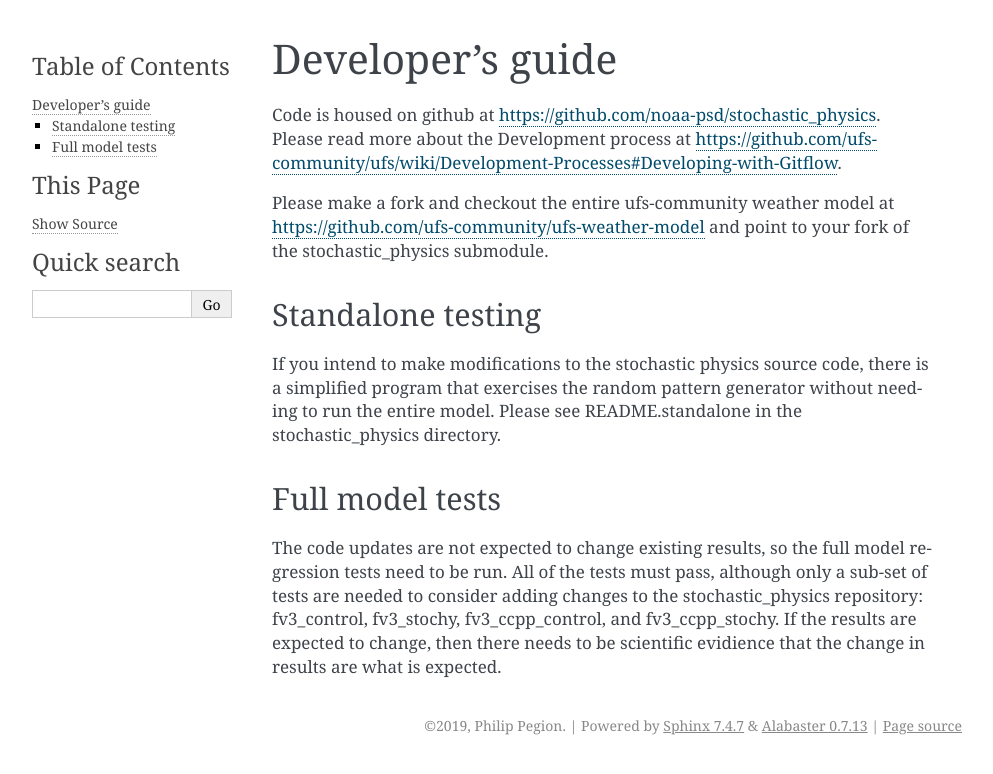
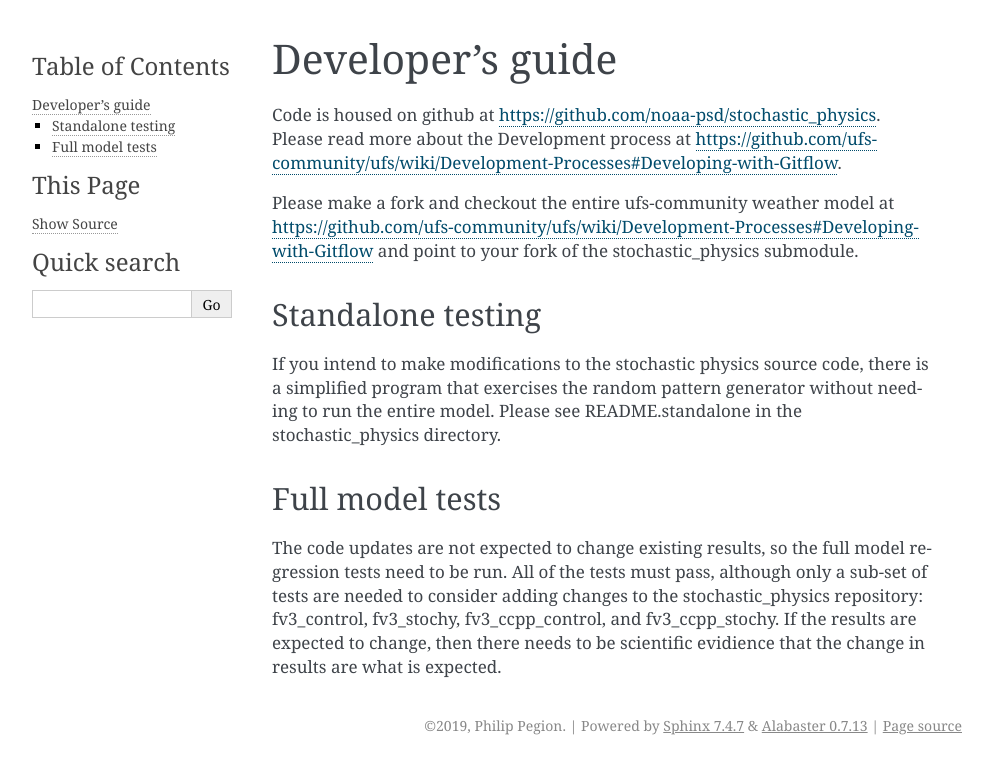
Before and after one commit to NOAA-PSL/stochastic_physics, a Sphinx documentation site: the page built from docs/source/developers_guide.rst, in a window 1280 px wide. Shown: the top 774 px of the page, without its empty margins (148-1141 px from the left). Built offline with Sphinx 7.4.7, drawn with Linux system fonts in a browser that asks for light colours; some of the changed lines change nothing that is shown.

Commit message:
fix url to git flow document

```diff
--- a/docs/source/developers_guide.rst
+++ b/docs/source/developers_guide.rst
@@ -3,7 +3,7 @@ Developer's guide
 
 Code is housed on github at https://github.com/noaa-psd/stochastic_physics.  Please read more about the Development process at https://github.com/ufs-community/ufs/wiki/Development-Processes#Developing-with-Gitflow.
 
-Please make a fork and checkout the entire ufs-community weather model at https://github.com/ufs-community/ufs-weather-model and point to your fork of the stochastic_physics submodule.
+Please make a fork and checkout the entire ufs-community weather model at https://github.com/ufs-community/ufs/wiki/Development-Processes#Developing-with-Gitflow and point to your fork of the stochastic_physics submodule.
 
 Standalone testing
 """"""""""""""""""
```
